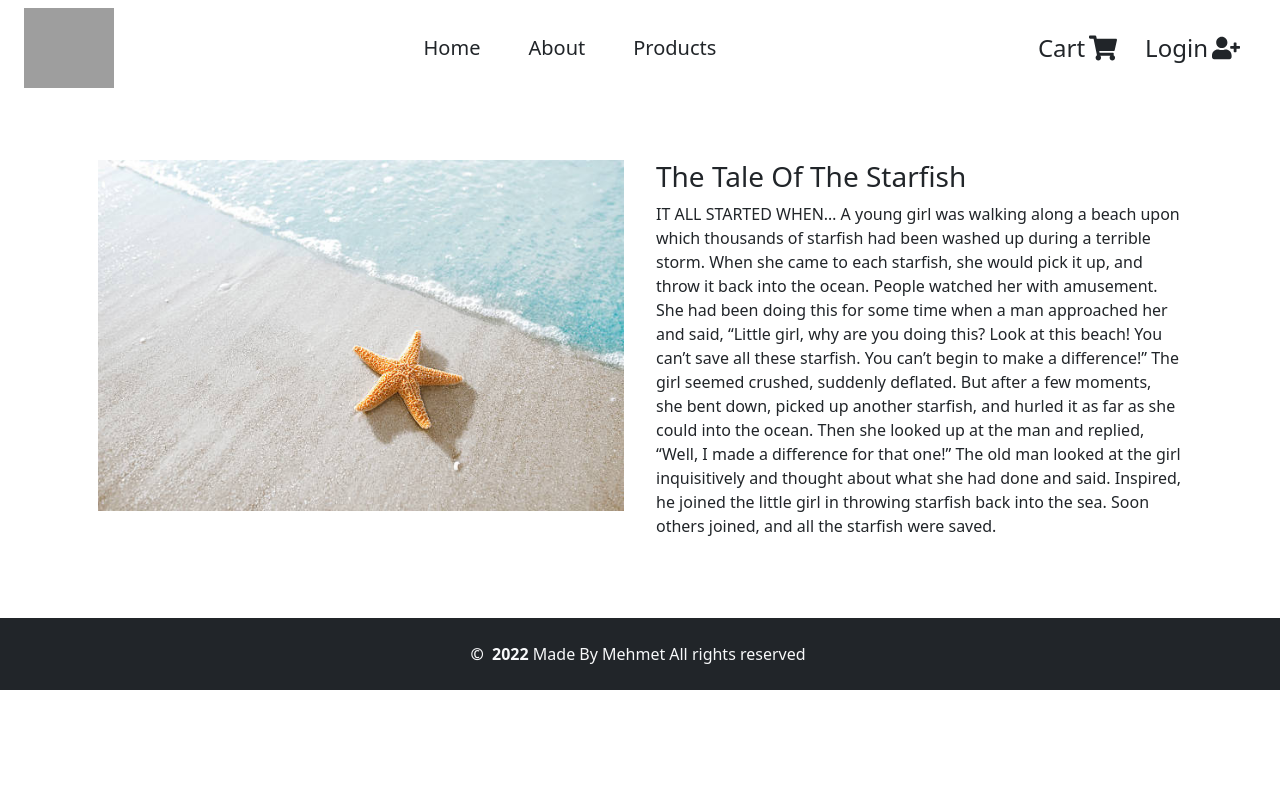
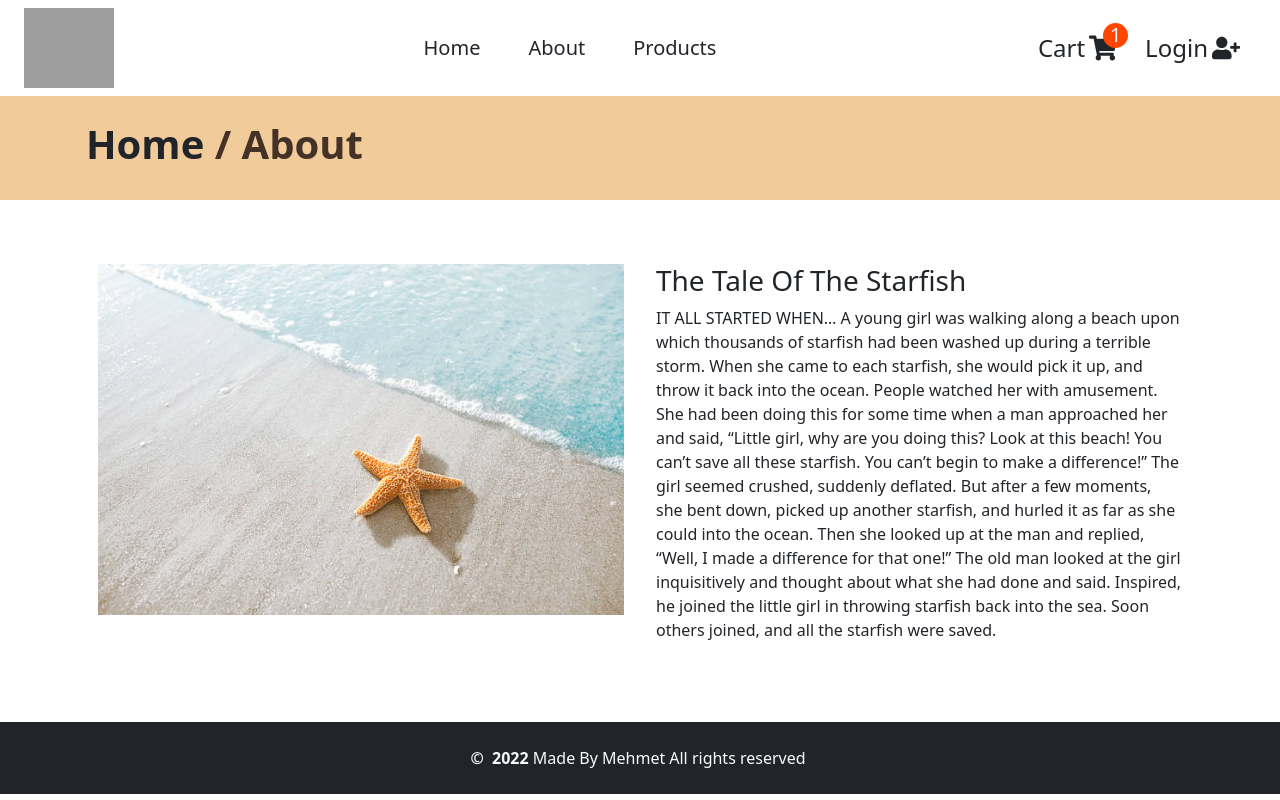
Before and after one commit to MehmetCakir1/e-commerceWithRedux, a React (Create React App) app: page /about in a window 1280 px wide. Built offline with nearby package versions, Linux system fonts and the light colour scheme; grey boxes are pictures that could not be loaded.

Commit message:
some functions added

```diff
--- a/src/App.css
+++ b/src/App.css
@@ -9,6 +9,18 @@
 .logo img{
   width:90px;
   height:80px;
+}
+.shoppingCart{
+  position: relative;
+}
+.cartTotal{
+  width: 25px;
+  height: 25px;
+  border-radius: 50%;
+  position: absolute;
+  top:-40%;
+  right:-40%;
+  background-color: orangered;
 }
 /*-----------------------------HOME-------------------------------*/
 
@@ -24,7 +36,25 @@
 .starfish img{
   width:100%;
 }
-
+.about-header{
+  background-color:rgba(235,182,112,0.7);
+}
+.about-header span:first-child{
+  cursor:pointer;
+}
+.about-header span:last-child{
+  color:#453227
+}
+/*-------------------PRODUCTS-----------------------------*/
+.products-header{
+  background-color:rgba(235,182,112,0.7);
+}
+.products-header span:first-child{
+  cursor:pointer;
+}
+.products-header span:last-child{
+  color:#453227
+}
 /*-------------------------SINGLE PRODUCT--------------------------*/
 .outer-div{
   width:227px;
@@ -44,3 +74,22 @@ input[type="range"]{
   accent-color:orangered;
   cursor:pointer;
 }
+
+/*-------------------------------DETAIL--------------------------------------*/
+
+.detail-img-div img{
+  width:70%;
+  height:400px;
+}
+.details-header{
+  background-color:rgba(235,182,112,0.7);
+}
+.details-header span:first-child{
+  cursor:pointer;
+}
+.details-header span:nth-child(2){
+  cursor:pointer;
+}
+.details-header span:last-child{
+  color:#453227
+}
--- a/src/components/Navbar.jsx
+++ b/src/components/Navbar.jsx
@@ -22,7 +22,7 @@ const Navbar = () => {
         <div className="cart d-flex justify-content-between align-items-center px-2 mx-1">
           <p className="fs-4 p-0 m-0">Cart</p>
           <span className="fs-3 shoppingCart d-flex align-items-center justify-content-center mx-1"><FaShoppingCart/>
-            {/* <span className="cartTotal text-light fs-5 d-flex justify-content-center align-items-center">{cart.length}</span> */}
+            <span className="cartTotal text-light fs-5 d-flex justify-content-center align-items-center">1</span>
           </span>
         </div>
         </Link>
--- a/src/components/SideCategory.jsx
+++ b/src/components/SideCategory.jsx
@@ -1,7 +1,9 @@
 import React, { useState } from 'react'
 
-const SideCategory = ({categoryList,price}) => {
+const SideCategory = ({categoryList,price,setPrice,maxPrice}) => {
   categoryList=categoryList.sort()
+
+  // console.log(maxPrice);
   return (
     <div>
       <div className='search-part'>
@@ -18,7 +20,7 @@ const SideCategory = ({categoryList,price}) => {
       <div className='price-part mt-4'>
         <h5>PRICE</h5>
         <p className='m-0'>${price}</p>
-        <input type="range" className='w-50'/>
+        <input type="range" className='w-50' value={price} min={0} max={maxPrice} onChange={(e)=>setPrice(e.target.value)}/>
       </div>
       <h5 className='mt-4'>SORT BY</h5>
       <select name="select" id="select" className="bg-transparent m-0 w-50">
--- a/src/pages/About.jsx
+++ b/src/pages/About.jsx
@@ -1,8 +1,17 @@
 import React from 'react'
+import { useNavigate } from 'react-router-dom'
 
 const About = () => {
+  const navigate=useNavigate()
   return (
-    <div className='row container m-auto py-5'>
+    <>
+         <div className="about-header py-2 ">
+        <h1 className="about-h1 p-3 container fw-bold">
+          <span onClick={() => navigate("/")}>Home</span>
+          <span> / About</span>
+        </h1>
+      </div>
+      <div className='row container m-auto py-5'>
       <div className="starfish col-md-6 p-3">
         <img src="images/starfish.jpg" alt="starfish" />
       </div>
@@ -18,6 +27,8 @@ The girl seemed crushed, suddenly deflated. But after a few moments, she bent do
 The old man looked at the girl inquisitively and thought about what she had done and said. Inspired, he joined the little girl in throwing starfish back into the sea. Soon others joined, and all the starfish were saved.</p>
       </div>
     </div>
+    </>
+
   )
 }
 
--- a/src/pages/Details.jsx
+++ b/src/pages/Details.jsx
@@ -1,29 +1,38 @@
-import {useParams } from "react-router-dom";
+import {useLocation, useNavigate, useParams } from "react-router-dom";
 import {useDispatch, useSelector} from "react-redux"
 import { toastErrorNotify } from '../helpers/toastify'
 import axios from "axios"
-import { setSingleProduct } from '../redux/actions/productsActions'
+import { setLoading, setSingleProduct,increment,decrement } from '../redux/actions/productsActions'
 import {useEffect} from "react"
+import { BsStar,BsStarHalf,BsStarFill } from "react-icons/bs";
+import { FaMinus,FaPlus} from "react-icons/fa";
+
+
 
 
 
 const Details = () => {
+  const navigate=useNavigate()
     const { id } = useParams();
     const dispatch=useDispatch()
-    const singleProduct=useSelector((state)=>state.singleProduct.singleProduct)
+    const singleProduct=useSelector((state)=>state.singleProduct)
+    const loading=useSelector((state)=>state.singleProduct.loading)
+    const amount=useSelector((state)=>state.singleProduct.amount)
 
-    console.log(singleProduct);
-
-
+// console.log(loading)
     let singleUrl=`https://fakestoreapi.com/products/${id}`
 
     const getSingleProduct= async()=>{
+      dispatch(setLoading(true))
         try{
             const {data}=await axios.get(singleUrl)
             dispatch(setSingleProduct(data))
             // console.log(data)
+            dispatch(setLoading(false))
+
         }catch(err){
             toastErrorNotify(err.message)
+            dispatch(setLoading(false))
         }
     }
 
@@ -31,9 +40,59 @@ const Details = () => {
         getSingleProduct()
     }, [])
 
+    // console.log(loading);
+    // console.log(singleProduct);
+    const {title,description,price,category,image,rating}=singleProduct;
+    // console.log(rating)
+    // console.log(title);
 
   return (
-    <div>Details</div>
+    <>
+             <div className="details-header py-2 ">
+        <h1 className="details-h1 p-3 container fw-bold">
+          <span onClick={() => navigate("/")}>Home</span>
+          <span onClick={() => navigate("/products")}>/ Products</span>
+          <span> / Details</span>
+        </h1>
+      </div>
+      <div className="mt-3 ps-5"><button className="border-0 bg-success rounded-3 px-3 py-2 text-light" onClick={() => navigate("/products")}>BACK TO PRODUCTS</button></div>
+      <div className="row container m-auto m-0 my-md-5 p-0">
+        <div className="detail-img-div col-md-6 d-flex justify-content-center align-items-center m-0">
+            <img src={image} alt={title} />
+        </div>
+        <div className="detail-content col-md-6 m-0">
+            <h1>{title}</h1>
+            <p className="text-danger fw-bold">rating and reviews will be written</p>
+            <h2>${price}</h2>
+               {/* < div className="stars fs-4 d-flex align-items-center flex-row text-warning">
+            <span className="d-flex align-items-center">
+              {rating.rate >=1 ? <BsStarFill/> : rating.rate>=0.5 ? <BsStarHalf/> : <BsStar/>}
+            </span>
+            <span className="d-flex align-items-center">
+              {rating.rate >=2 ? <BsStarFill/> : rating.rate>=1.5 ? <BsStarHalf/> : <BsStar/>}
+            </span>
+            <span className="d-flex align-items-center">
+              {rating.rate >=3 ? <BsStarFill/> : rating.rate>=2.5 ? <BsStarHalf/> : <BsStar/>}
+            </span>
+            <span className="d-flex align-items-center">
+              {rating.rate >=4 ? <BsStarFill/> : rating.rate>=3.5 ? <BsStarHalf/> : <BsStar/>}
+            </span>
+            <span className="d-flex align-items-center">
+              {rating.rate ==5 ? <BsStarFill/> : rating.rate>=4.5 ? <BsStarHalf/> : <BsStar/>}
+            </span>
+            <span className="single-detail-review d-flex align-items-center fs-5 ps-2">({rating.count} customer reviews)</span>
+          </div>  */}
+          <p>{description}</p>
+          <div className="d-flex p-0 align-items-center">
+            <button className="bg-transparent border-0 fs-4 me-2 my-2 " onClick={()=> amount>1 && dispatch(decrement())} ><FaMinus/></button>
+            <h2 className="m-0 mx-1 fw-bold fs-1">{amount}</h2>
+            <button className="bg-transparent border-0 fs-4 ms-2 my-2" onClick={()=>amount<10 && dispatch(increment())}><FaPlus/></button>
+          </div>
+          <button className="cartBtn border-0 p-2 rounded-2 my-3 bg-primary fw-bold text-light">ADD TO CART</button>
+        </div>
+    </div>
+    </>
+
   )
 }
 
--- a/src/pages/Products.jsx
+++ b/src/pages/Products.jsx
@@ -2,28 +2,35 @@ import React, { useEffect, useState } from 'react'
 import axios from "axios"
 import { toastErrorNotify } from '../helpers/toastify'
 import {useDispatch, useSelector} from "react-redux"
-import { setProduct } from '../redux/actions/productsActions'
+import { setLoading, setProduct } from '../redux/actions/productsActions'
 import SingleProduct from '../components/SingleProduct'
 import SideCategory from '../components/SideCategory'
+import { useNavigate } from 'react-router-dom'
 
 
 let url='https://fakestoreapi.com/products'
 
 const Products = () => {
+    const navigate=useNavigate()
 const dispatch=useDispatch()
 const products=useSelector((state)=>state.allProducts.products)
-const [price,setPrice]=useState()
-
+const loading=useSelector((state)=>state.allProducts.loading)
+const [price,setPrice]=useState([])
+const [maxPrice,setMaxPrice]=useState()
+// console.log(loading)
     const getAllProducts = async()=>{
+        dispatch(setLoading(true))
         try{
             const {data}=await axios.get(url)
             dispatch(setProduct(data))
             setPrice(Math.max(...data.map((item) => item.price)))
+            setMaxPrice(Math.max(...data.map((item) => item.price)))
+            dispatch(setLoading(false))
         }catch(err){
             toastErrorNotify(err.message)
+            dispatch(setLoading(false))
         }
     }
-
     useEffect(() => {
         getAllProducts()
     }, [])
@@ -35,9 +42,16 @@ const [price,setPrice]=useState()
 // console.log(products)
 
   return (
-    <div className='row px-md-4 m-0 mt-3 mt-md-4'>
+    <>
+             <div className="products-header py-2 ">
+        <h1 className="products-h1 p-3 container fw-bold">
+          <span onClick={() => navigate("/")}>Home</span>
+          <span> / Products</span>
+        </h1>
+      </div>
+      <div className='row px-md-4 m-0 mt-3 mt-md-4'>
         <div className='col-md-3 m-0'>
-            <SideCategory categoryList={categoryList} price={price}/>
+            <SideCategory categoryList={categoryList} price={price} maxPrice={maxPrice} setPrice={setPrice}/>
         </div>
             <div className='row col-md-9 m-0 m-auto d-flex justify-content-center align-items-center'>
         {products.map((item)=>{
@@ -47,6 +61,8 @@ const [price,setPrice]=useState()
         })}
     </div>
     </div>
+    </>
+
   )
 }
 
--- a/src/redux/actions/productsActions.jsx
+++ b/src/redux/actions/productsActions.jsx
@@ -1,6 +1,10 @@
 import {
     SET_PRODUCTS,
-    SET_SINGLE_PRODUCT
+    SET_SINGLE_PRODUCT,
+    LOADING,
+    INCREMENT,
+    DECREMENT,
+    RESET
 } from "../types/productsTypes"
 
 
@@ -11,3 +15,12 @@ export const setProduct = (payload) => {
 export const setSingleProduct = (payload) => {
     return { type: SET_SINGLE_PRODUCT, payload: payload };
   };
+export const setLoading = (payload)=> {
+    return { type: LOADING, payload: payload };
+  };
+export const increment = () => {
+  return { type: INCREMENT };
+};
+
+export const decrement = () => ({ type: DECREMENT });
+export const reset = () => ({ type: RESET });
--- a/src/redux/reducers/productReducers.jsx
+++ b/src/redux/reducers/productReducers.jsx
@@ -1,16 +1,20 @@
 import {
     SET_PRODUCTS,
+    LOADING
 } from "../types/productsTypes"
 
 const intialState = {
     products: [],
+    loading:false
   };
 
 export const allProductsReducer = (state=intialState,{type,payload})=>{
     switch (type) {
         case SET_PRODUCTS:
-          return { ...state, products: payload };
+          return { ...state, products: payload,loading:false };
+        case LOADING:
+          return {...state, product:[], loading:payload}
         default:
-          return state;
-      }
+            return state;
 }
+}
--- a/src/redux/types/productsTypes.jsx
+++ b/src/redux/types/productsTypes.jsx
@@ -1,2 +1,6 @@
 export const SET_PRODUCTS = 'SET_PRODUCTS';
 export const SET_SINGLE_PRODUCT = 'SET_SINGLE_PRODUCT';
+export const LOADING = 'LOADING';
+export const INCREMENT = 'INCREMENT';
+export const DECREMENT = 'DECREMENT';
+export const RESET = 'RESET';
```
Also changed, not shown: src/components/SingleProduct.jsx (+6 -1 lines), src/redux/reducers/singleProductReducer.jsx (+17 -3 lines).
